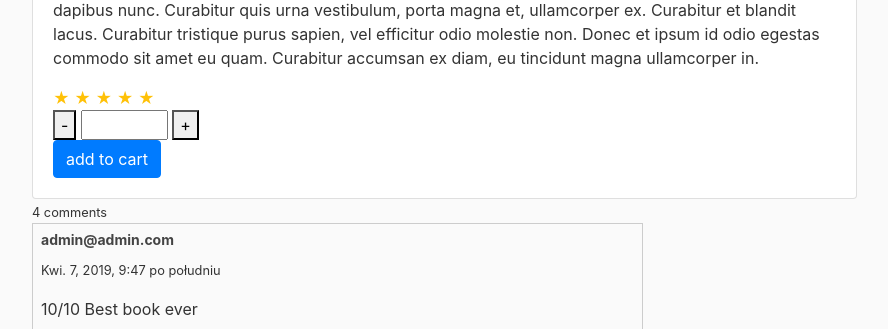
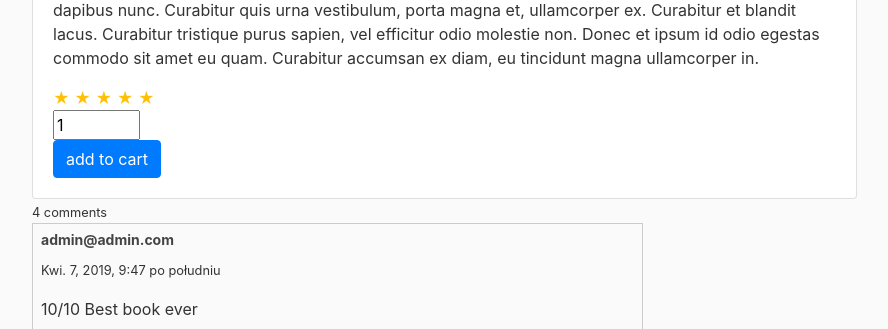
Before and after one commit to nerdy-nerd/ecommerce_shop_project, a Django app: page /product/7/ in a window 1280 px wide. Shown: the part 1633-1962 px from the top of the page, without its empty margins (338-1226 px from the left). Run offline with Django 3.2, Linux system fonts and the light colour scheme; data comes from the database, SQL or seed files in the repository; some libraries are stand-ins or nearby versions.

Commit message:
Adding initial value of products to page

```diff
--- a/ecommerce_shop_project/cart/forms.py
+++ b/ecommerce_shop_project/cart/forms.py
@@ -2,5 +2,5 @@ from django import forms
 
 
 class CartAddProductForm(forms.Form):
-    quantity = forms.IntegerField(max_value=99, min_value=1, label='')
+    quantity = forms.IntegerField(max_value=99, min_value=1, label='', initial=1)
     update = forms.BooleanField(required=False, initial=False, widget=forms.HiddenInput)
--- a/ecommerce_shop_project/cart/static/js/quantity_buttons.js
+++ b/ecommerce_shop_project/cart/static/js/quantity_buttons.js
@@ -1,5 +1,5 @@
 $('.add').click(function () {
-		if ($(this).prev().val() < 99 ) {
+		if ($(this).prev().val() < 99) {
     	$(this).prev().val(+$(this).prev().val() + 1);
 		}
 });
--- a/ecommerce_shop_project/shop/templates/shop/product_detail.html
+++ b/ecommerce_shop_project/shop/templates/shop/product_detail.html
@@ -31,9 +31,9 @@
             <form action="{% url 'cart:cart_add' product.id %}" method="post">
                 {% csrf_token %}
                 <div id="field">
-                    <button type="button" id="sub" class="sub">-</button>
+                    <!--<button type="button" id="sub" class="sub">-</button>-->
                     {{ cart_product_form }}
-                    <button type="button" id="add" class="add">+</button>
+                    <!--<button type="button" id="add" class="add">+</button>-->
                 </div>
                 <input type="submit" value="add to cart" class="btn btn-primary">
             </form>
@@ -106,6 +106,8 @@
 
 
 
+
+
 </script>
 <script
         src="https://code.jquery.com/jquery-3.4.0.min.js"
```
